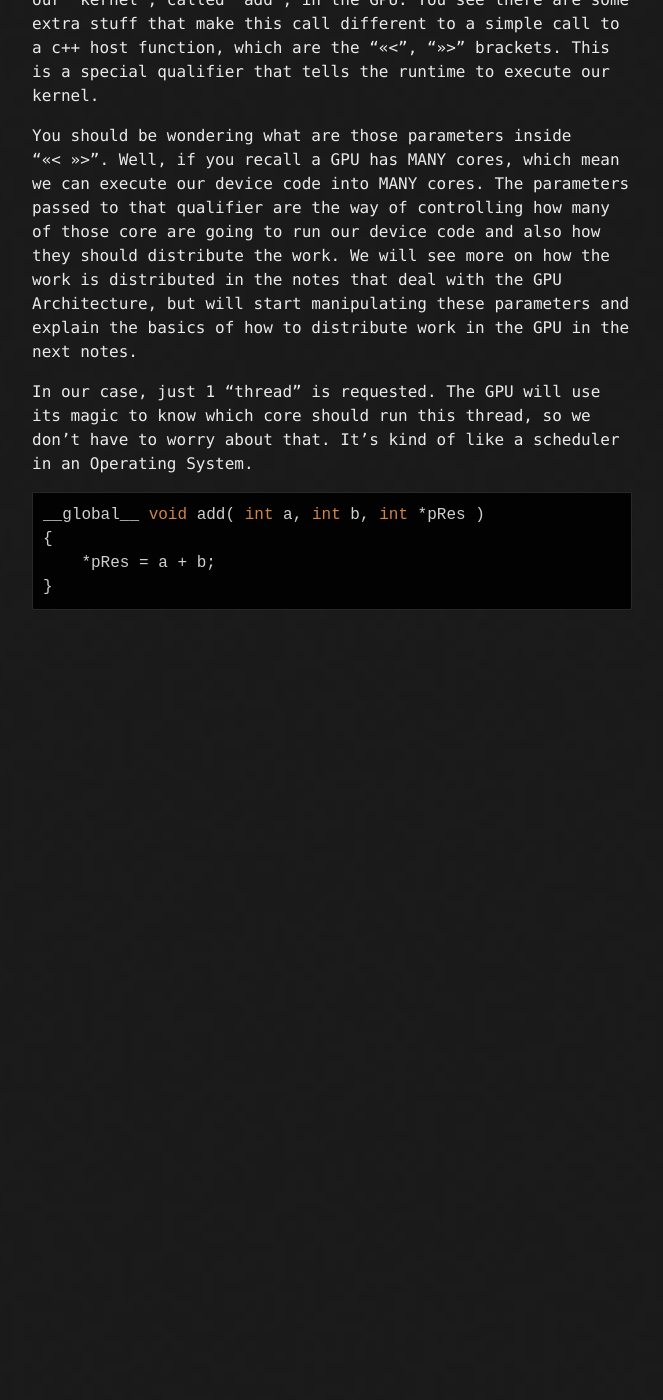
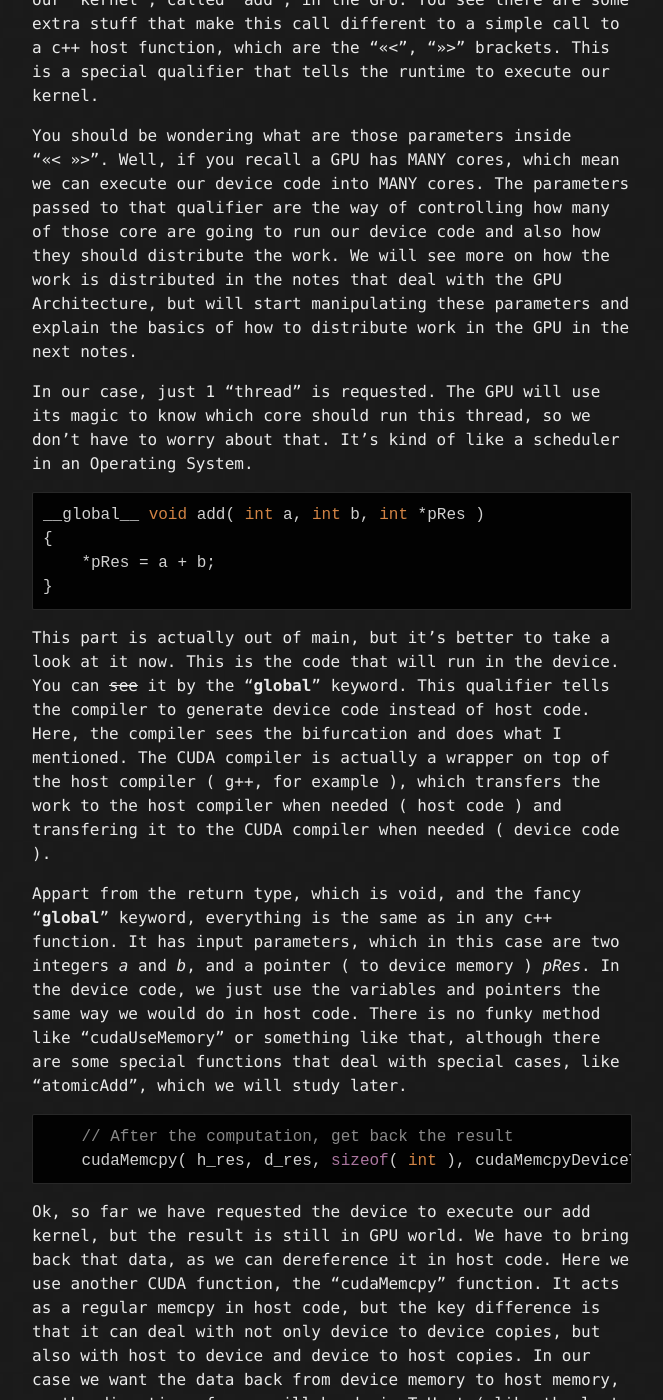
Before and after one commit to wpumacay/wpumacay.github.io, a Jekyll site: the page built from parallel_computing/notes_3/index.md, in a window 1280 px wide and 1400 px high, scrolled down 2351 px. Shown: the whole window, without its empty margins (308-971 px from the left). Built offline with Jekyll 4.4.1, drawn with Linux system fonts in a browser that asks for light colours; our own code applies the rules of GitHub Pages for plain Markdown files; before the commit the page ends 2981 px from its top, so only the background shows below that; some of the changed text lies outside the part shown.

Commit message:
updated notes_3

````diff
--- a/parallel_computing/notes_3/index.md
+++ b/parallel_computing/notes_3/index.md
@@ -90,3 +90,43 @@
     *pRes = a + b;
 }
 ```
+
+This part is actually out of main, but it's better to take a look at it now. This is the code that will run in the device. You can ~~see~~ it by the "__global__" keyword. This qualifier tells the compiler to generate device code instead of host code. Here, the compiler sees the bifurcation and does what I mentioned. The CUDA compiler is actually a wrapper on top of the host compiler ( g++, for example ), which transfers the work to the host compiler when needed ( host code ) and transfering it to the CUDA compiler when needed ( device code ).
+
+Appart from the return type, which is void, and the fancy "__global__" keyword, everything is the same as in any c++ function. It has input parameters, which in this case are two integers _a_ and _b_, and a pointer ( to device memory ) _pRes_. In the device code, we just use the variables and pointers the same way we would do in host code. There is no funky method like "cudaUseMemory" or something like that, although there are some special functions that deal with special cases, like "atomicAdd", which we will study later.
+
+```c++
+    // After the computation, get back the result
+    cudaMemcpy( h_res, d_res, sizeof( int ), cudaMemcpyDeviceToHost );
+```
+
+Ok, so far we have requested the device to execute our add kernel, but the result is still in GPU world. We have to bring back that data, as we can dereference it in host code.
+Here we use another CUDA function, the "cudaMemcpy" function. It acts as a regular memcpy in host code, but the key difference is that it can deal with not only device to device copies, but also with host to device and device to host copies. In our case we want the data back from device memory to host memory, so the direction of copy will be deviceToHost ( like the last parameter in our function call, cudaMemcpyDeviceToHost ).
+
+The parameters that we pass are :
+
+1.  destination pointer, which is to where we want to copy the memory to. In our case is the host pointer _h_res_
+2.  source pointer, which is from where we are going to copy the memory. It's our device pointer _d_res_ in this case.
+3.  amount of memory to copy, which is the size of an int in our case as we are just using a single integer.
+4.  the direction of the copy, which is cudaMemcpyDeviceToHost in our case.
+
+Once completed, we will have the result in the block of memory pointed by _h_res_.
+
+```c++
+    // Print our result
+    std::cout << "2 + 7 = " << *h_res << std::endl;
+```
+
+Here we just print the result. Nothing fancy.
+
+
+```c++
+    // Free the memory on the host
+    free( h_res );
+    // Free the memory on the device ( GPU )
+    cudaFree( d_res );
+```
+
+Finally, once the data has served its purpose, we have to free it. We free the host memory by the call to the usual "free" in host code. We also have to free the memory in the GPU, which is done by the CUDA function "cudaFree". Of course, instead of passing a host pointer, we pass a device pointer.
+
+When the program terminates all the memory used by the GPU is actually released, but we should call cudaFree when the memory is not longer necessary. As an example, imagine that we are dealing with block of memory in the GPU that are related to matrices. Once a matrix is no longer used, we should free its memory, as it could accumulate. Bad things could happen if we run out of memory. Memory leaks are a common issue in host c/c++ code, and they are also a issue in device code.
````
Also changed, not shown: 5 other files.
